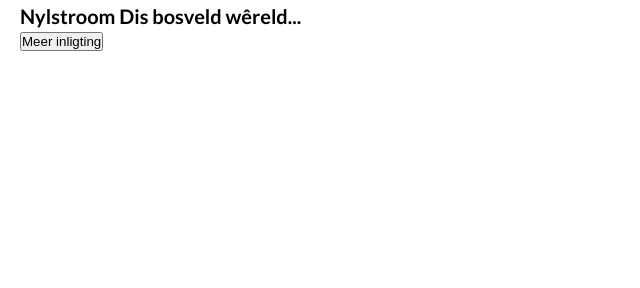
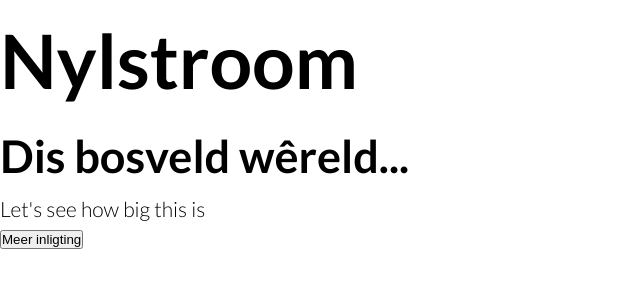
Before and after one commit to SVDwebtech/nylstroom0025, a website: page index.html in a window 1280 px wide. Shown: the whole page, without its empty margins (0-640 px from the left). Drawn offline with Linux system fonts and the light colour scheme.

Commit message:
add basic content, structure and styling iro heading

```diff
--- a/index.html
+++ b/index.html
@@ -9,12 +9,15 @@
     <link rel="stylesheet" href="./css/styles.css">
 </head>
 <body>
+    <header class="header">
+        <h1 class="header__heading">
+            <span class="header__heading--primary">Nylstroom</span>
+            <span class="header__heading--secondary">Dis bosveld wêreld... </span>
+        </h1>
+        <p class="paragraph">Let's see how big this is</p>
+        <button class="header__button">Meer inligting</button>
+    </header>
 
-    <h1>
-        <span>Nylstroom</span>
-        <span>Dis bosveld wêreld... </span>
-    </h1>
-    <button>Meer inligting</button>
 
     <!-- import an external script app.js -->
     <script src="app.js"></script>
--- a/sass/base/_typography.scss
+++ b/sass/base/_typography.scss
@@ -14,11 +14,44 @@
 }
 
 // topography of heading-primary;
-.heading-primary {
-}
+.header {
+	&__heading--primary {
 
-// topography of heading-secondary;
-.heading-secondary {
+		font-size: 5rem;
+
+		// @include respond(tab-port) {
+		// 	font-size: 10rem;
+		// }
+		// @include respond(tab-land) {
+		// 	font-size: 15rem;
+		// }
+		// @include respond(desk) {
+		// 	font-size: 20rem;
+		// }
+		// @include respond(big-desk) {
+		// 	font-size: 25rem;
+		// }
+
+	}
+
+	// topography of heading-secondary;
+	&__heading--secondary {
+
+		font-size: 3rem;
+
+		// @include respond(tab-port) {
+		// 	font-size: 6rem;
+		// }
+		// @include respond(tab-land) {
+		// 	font-size: 9rem;
+		// }
+		// @include respond(desk) {
+		// 	font-size: 12rem;
+		// }
+		// @include respond(big-desk) {
+		// 	font-size: 18rem;
+		// }
+	}
 }
 
 // topography of heading-tertiary;
@@ -27,6 +60,7 @@
 
 // topography of paragraph;
 .paragraph {
+	font-size: 1.4rem;
 }
 
 // topography of navbar;
--- a/sass/pages/_home.scss
+++ b/sass/pages/_home.scss
@@ -1,113 +1,17 @@
 // /////////////////////////////////////////////////////////////////
 // HEADER
 .header {
-	// background-image: linear-gradient(
-	// 		to bottom,
-	// 		rgba($color-primary-white, .7) 1%,
-	// 		rgba(transparent, .1) 20% 70%,
-	// 		rgba($color-primary-darkBlue, .9) 97%
-	// 	),
-	// 	url(../img/header-background-img-2000.jpg);
-	background-size: cover;
-	background-position: bottom;
 
-	position: relative;
 
-	&__content {
-		display: flex;
-		flex-direction: column;
-		justify-content: center;
-		align-items: center;
 
-		height: 100vh;
+
+	&__heading--primary {
+		display: block;
+	}
+	&__heading--secondary {
+		display: block;
 	}
 
-	// to position the primary-heading in the center of the page;
-	&__contentTopCenter {
-		width: 90rem;
-
-		@include respond(tablet-landscape) {
-			width: 80rem;
-		}
-
-		@include respond(tablet-portrait) {
-			width: 70rem;
-		}
-
-		@include respond(tablet-portrait-2) {
-			width: 60rem;
-		}
-
-		@include respond(phone) {
-			width: 53rem;
-		}
-
-		@include respond(phone550) {
-			width: 50rem;
-		}
-
-		@include respond(phone500) {
-			width: 47rem;
-		}
-
-		@include respond(phone450) {
-			width: 45rem;
-		}
-
-		@include respond(phone400) {
-			width: 43rem;
-		}
-
-		@include respond(phone350) {
-			width: 40rem;
-		}
-
-		@include respond(phone300) {
-			width: 36rem;
-		}
-	}
-
-	&__headingPrimary {
-		//border-radius: $border-radius-medium;
-		//background-color: rgba($color-primary-white, .8);
-		padding: 3em 5em;
-
-		&--span {
-			display: block;
-		}
-		// animate heading;
-		&--span1 {
-			animation-name: moveInLeft;
-			animation-duration: 3s;
-			animation-timing-function: ease-out;
-		}
-		// animate heading;
-		&--span2 {
-			animation-name: rotateAndMoveInRight;
-			animation-duration: 2s;
-			animation-delay: 900ms;
-			animation-timing-function: cubic-bezier(.12, .02, .93, .9);
-			animation-fill-mode: backwards;
-		}
-		// animate heading;
-		&--span3 {
-			animation-name: moveInRight;
-			animation-duration: 3s;
-			animation-timing-function: ease-out;
-		}
-	}
-	// to position the social-media component to the bottom left of the page;
-	&__contentBottomLeft {
-		width: 35rem;
-	}
-
-	// to align the paragraph with the icons;
-	&__paragraph {
-		text-align: center;
-		@include respond(phone) {
-			margin-left: 0rem;
-		}
-	}
 }
 
 // /////////////////////////////////////////////////////////////////
```
Also changed, not shown: css/styles.css.
